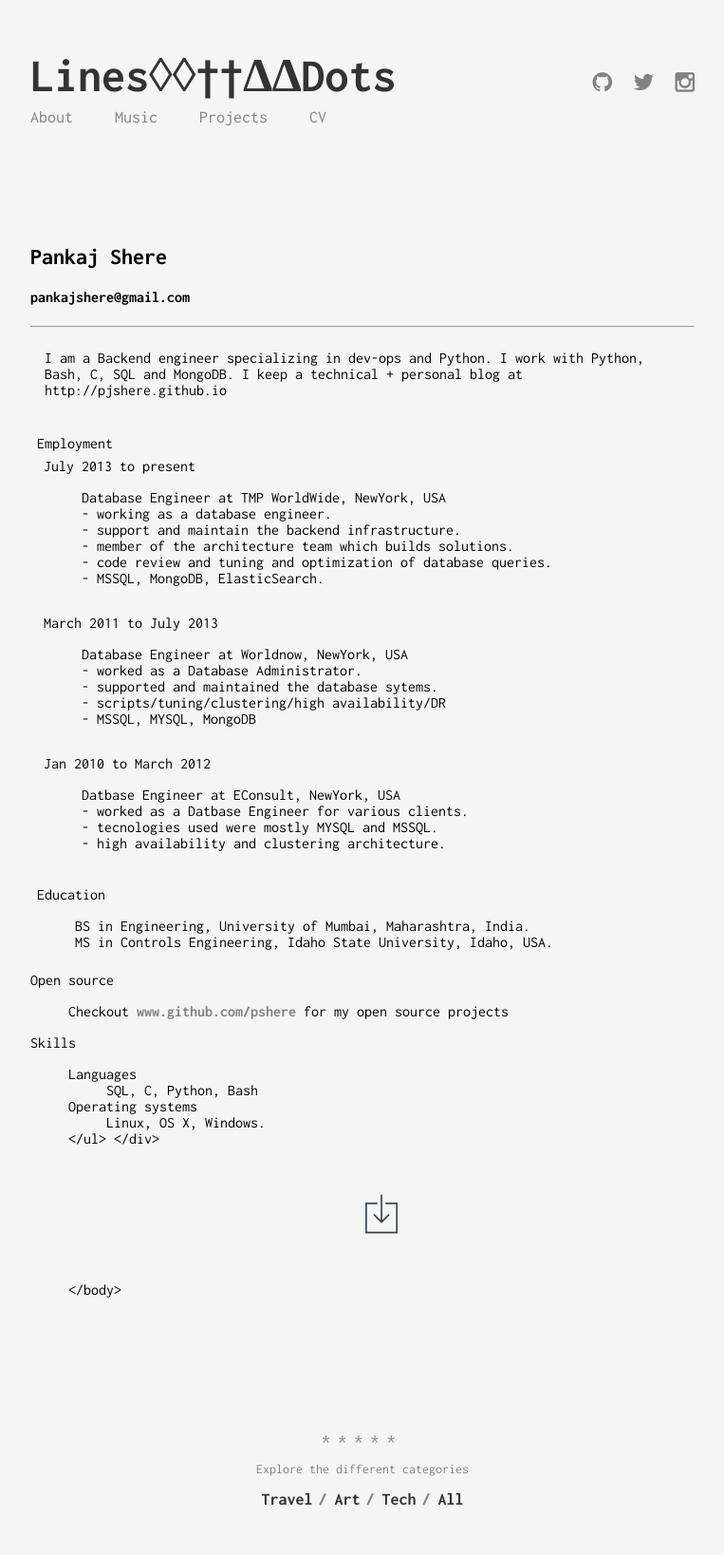
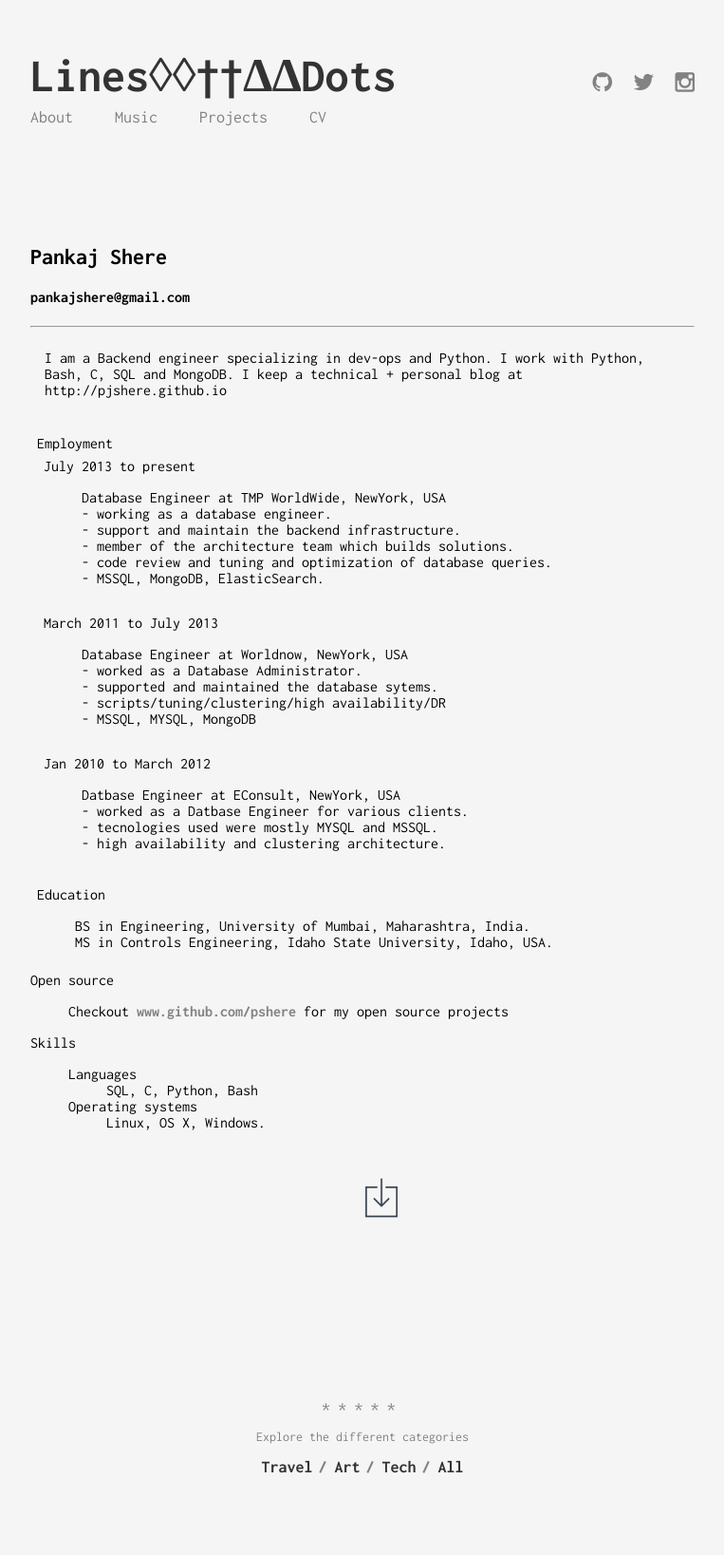
Before and after one commit to PJShere/PJShere.github.io, a Jekyll site: the page built from cv.md, in a window 1280 px wide. Shown: the whole page at 95% size, without its empty margins (258-1021 px from the left). Built offline with Jekyll 4.4.1, drawn with Linux system fonts in a browser that asks for light colours; after the commit the page ends 1603 px from its top, so only the background shows below that.

Commit message:
CV page edit

```diff
--- a/cv.md
+++ b/cv.md
@@ -62,7 +62,4 @@ permalink: /cv/
         <ul style="list-style-type:none">
             <li>Linux, OS X, Windows.</li>
         </ul>
-    </ul>
-    </div>
     <div style="padding:10px; text-align:right; color:red"><a href="/assets/pankajshereresume.pdf" target="_blank"><img src={{ site.baseurl }}"/assets/1446548465_download.png" alt="Download" width="42" height="42"></a></div>
-</body>
```
